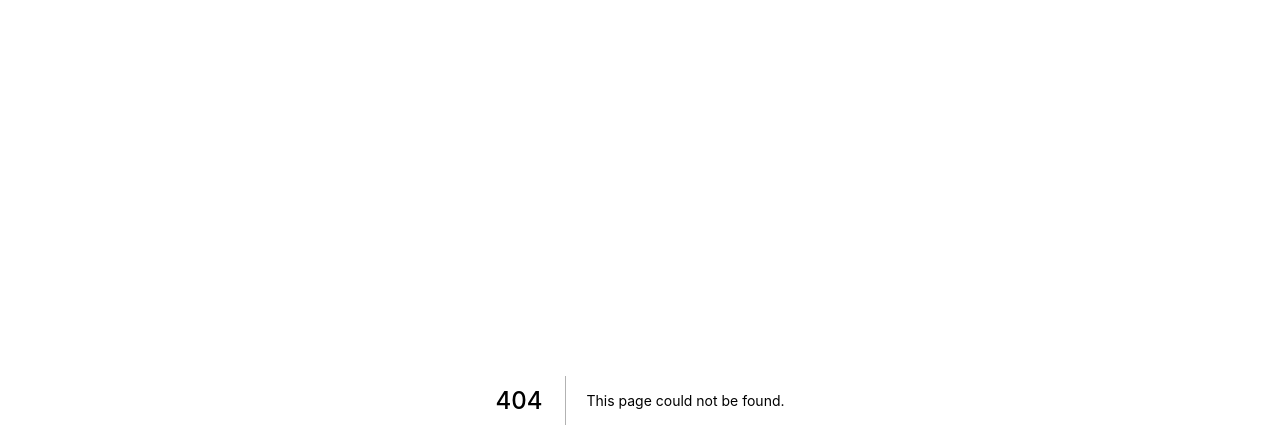
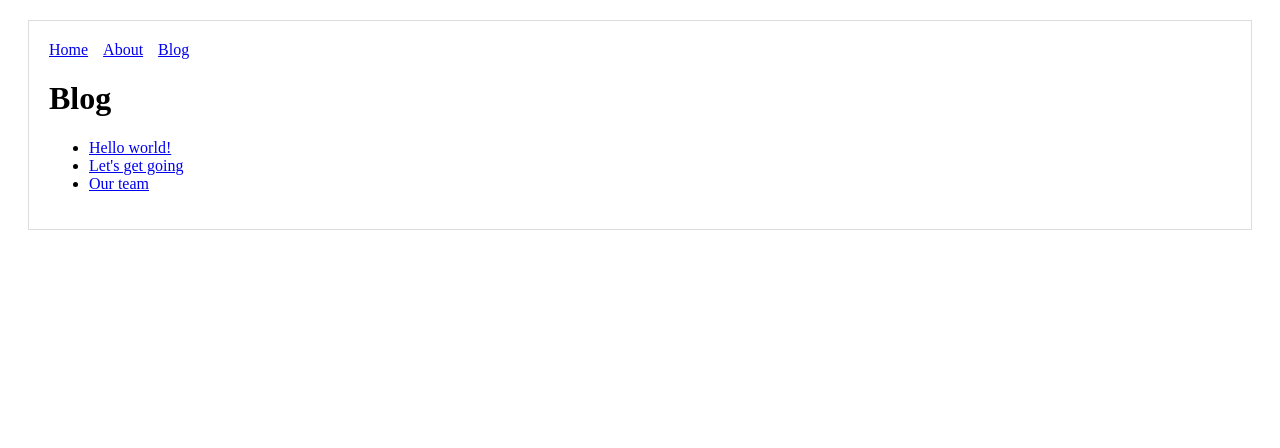
Before and after one commit to nicholaspretorius/headless-wp, a Next.js app: page /blog in a window 1280 px wide. Before the commit this address had no page. Shown: the top 448 px of the page. Built offline with nearby package versions, Linux system fonts and the light colour scheme.

Commit message:
feat: Add Blog with PostLink

```diff
--- a/components/Header.js
+++ b/components/Header.js
@@ -17,6 +17,11 @@ const Header = () => {
           About
         </a>
       </Link>
+      <Link href="/blog">
+        <a title="Blog Page" style={linkStyle}>
+          Blog
+        </a>
+      </Link>
     </div>
   );
 };
--- /dev/null
+++ b/pages/blog.js
@@ -0,0 +1,25 @@
+import Layout from "./../components/Layout";
+import Link from "next/link";
+
+const PostLink = props => (
+  <li>
+    <Link href={`/post?title=${props.title}`}>
+      <a>{props.title}</a>
+    </Link>
+  </li>
+);
+
+const Blog = () => {
+  return (
+    <Layout>
+      <h1>Blog</h1>
+      <ul>
+        <PostLink title="Hello world!" />
+        <PostLink title="Let's get going" />
+        <PostLink title="Our team" />
+      </ul>
+    </Layout>
+  );
+};
+
+export default Blog;
```
